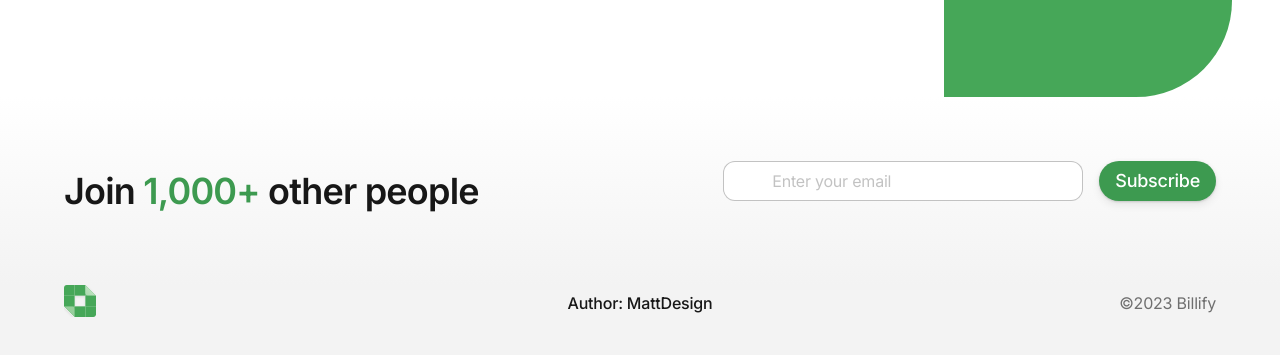
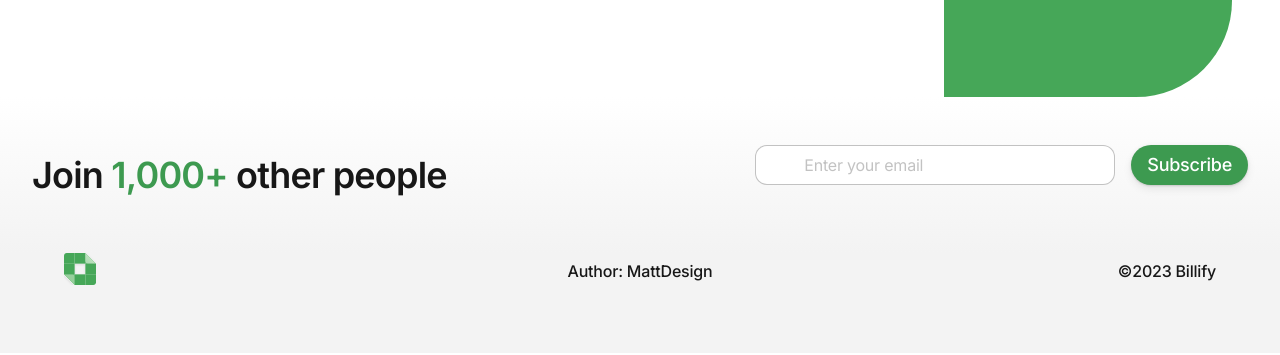
Before and after one commit to MateMarzec/Billify, a React (Vite) app: page / in a window 1280 px wide. Shown: the part 571-926 px from the top of the page. Built offline with nearby package versions, Linux system fonts and the light colour scheme; some icons are missing.

Commit message:
Css Modules fixed

```diff
--- a/src/components/Footer.jsx
+++ b/src/components/Footer.jsx
@@ -7,7 +7,7 @@ function Footer() {
   return (
     <div>
       <Newsletter />
-      <footer>
+      <footer className={classes.footer}>
         <div className={classes.container}>
           <Link to="/">
             <img src={Logo} alt="Billify Logo" />
--- a/src/components/Footer.module.css
+++ b/src/components/Footer.module.css
@@ -1,4 +1,4 @@
-footer {
+.footer {
     background-color: var(--grey-300);
     width: 100%;
     padding: 0 16px;
@@ -15,16 +15,16 @@ footer {
     margin: 0 auto;
 }
 
-footer img {
+.footer img {
     width: 32px;
     height: auto;
 }
 
-footer a {
+.footer a {
     text-decoration: none;
 }
 
-footer p {
+.footer p {
     font-weight: 500;
     font-size: 16px;
     line-height: 22px;
@@ -38,17 +38,17 @@ footer p {
 }
 
 @media (min-width: 768px) {
-    footer {
+    .footer {
         padding: 0 32px;
     }
 }
 
 @media (min-width: 992px) {
-    footer {
+    .footer {
         padding: 0 64px;
     }
 
-    footer a {
+    .footer a {
         width: 300px;
         text-align: left;
     }
--- a/src/components/Navigation.jsx
+++ b/src/components/Navigation.jsx
@@ -9,7 +9,7 @@ import classes from "./Navigation.module.css";
 
 function Navigation() {
   return (
-    <nav>
+    <nav className={classes.nav}>
       <div className={classes.container}>
         <div className={classes.leftPanel}>
           <Link to="/" className={classes.logo}>
--- a/src/components/Navigation.module.css
+++ b/src/components/Navigation.module.css
@@ -1,4 +1,4 @@
-nav {
+.nav {
     width: 100%;
     padding: 16px 16px;
 }
@@ -11,12 +11,12 @@ nav {
     margin: 0 auto;
 }
 
-nav img {
+.nav img {
     width: 32px;
     height: auto;
 }
 
-nav a {
+.nav a {
     text-decoration: none;
 }
 
@@ -78,7 +78,7 @@ nav a {
 }
 
 @media (min-width: 768px) {
-    nav {
+    .nav {
         padding: 16px 32px;
     }
 
@@ -100,7 +100,7 @@ nav a {
 }
 
 @media (min-width: 992px) {
-    nav {
+    .nav {
         padding: 16px 64px;
     }
 }
--- a/src/components/Newsletter.jsx
+++ b/src/components/Newsletter.jsx
@@ -3,7 +3,7 @@ import classes from "./Newsletter.module.css";
 
 function Newsletter() {
   return (
-    <aside>
+    <aside className={classes.newsletter}>
       <div className={classes.container}>
         <p>
           Join <span>1,000+</span> other people
--- a/src/components/Newsletter.module.css
+++ b/src/components/Newsletter.module.css
@@ -1,4 +1,4 @@
-aside {
+.newsletter {
     background: linear-gradient(180deg, #FFFFFF 0%, #F3F3F3 100%);
     width: 100%;
     padding: 48px 16px;
@@ -14,7 +14,7 @@ aside {
     margin: 0 auto;
 }
 
-aside p {
+.newsletter p {
     font-weight: 600;
     font-size: 30px;
     line-height: 36px;
@@ -23,11 +23,11 @@ aside p {
     color: var(--grey-1200);
 }
 
-aside span {
+.newsletter span {
     color: var(--grass-1000);
 }
 
-form {
+.newsletter form {
     display: flex;
     flex-direction: column;
     justify-content: flex-end;
@@ -41,7 +41,7 @@ form {
 }
 
 @media (min-width: 768px) {
-    aside {
+    .newsletter {
         padding: 48px 32px;
     }
 }
@@ -57,7 +57,7 @@ form {
         gap: 0;
     }
 
-    aside p {
+    .newsletter p {
         font-size: 36px;
         line-height: 42px;
         letter-spacing: -0.022em;
@@ -65,7 +65,7 @@ form {
         text-align: left;
     }
 
-    form {
+    .newsletter form {
         flex-direction: row;
         max-width: unset;
     }
```
